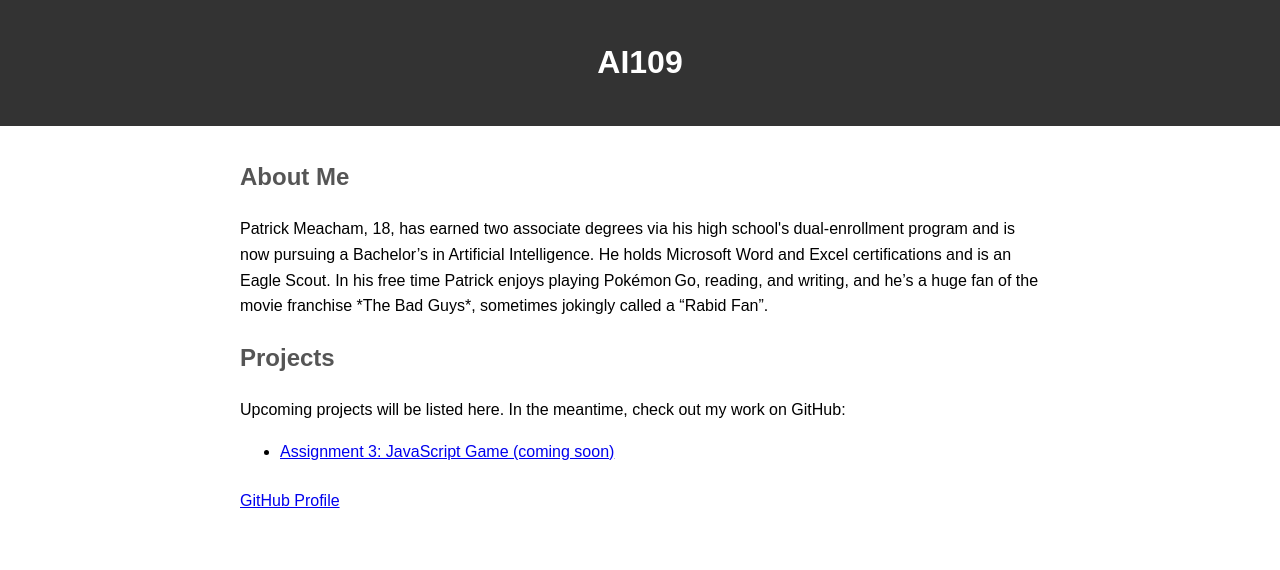
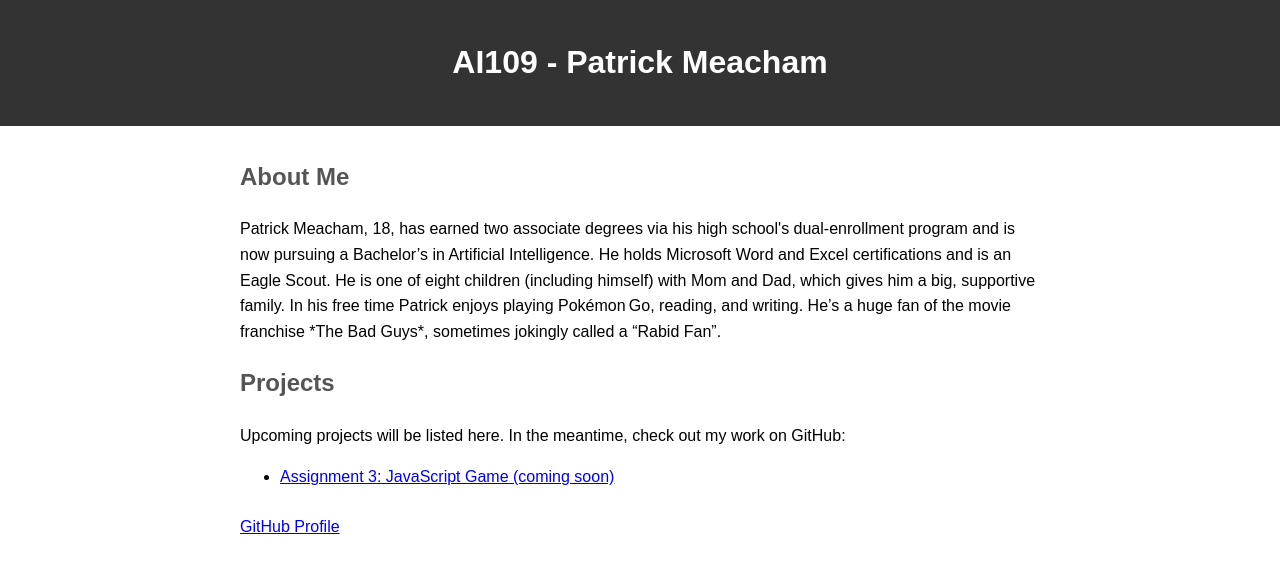
Before and after one commit to PatrickMeacham/AI-109-Website, a plain HTML site: page index.html in a window 1280 px wide. Drawn offline with Linux system fonts and the light colour scheme.

Commit message:
Added my family info into my About Me paragraph, added my name into the Header

```diff
--- a/index.html
+++ b/index.html
@@ -15,12 +15,12 @@
 </head>
 <body>
   <header>
-    <h1>AI109</h1>
+    <h1>AI109 - Patrick Meacham</h1>
   </header>
   <div class="container">
     <section class="about">
       <h2>About Me</h2>
-      <p>Patrick Meacham, 18, has earned two associate degrees via his high school's dual‑enrollment program and is now pursuing a Bachelor’s in Artificial Intelligence. He holds Microsoft Word and Excel certifications and is an Eagle Scout. In his free time Patrick enjoys playing Pokémon Go, reading, and writing, and he’s a huge fan of the movie franchise *The Bad Guys*, sometimes jokingly called a “Rabid Fan”.</p>
+      <p>Patrick Meacham, 18, has earned two associate degrees via his high school's dual‑enrollment program and is now pursuing a Bachelor’s in Artificial Intelligence. He holds Microsoft Word and Excel certifications and is an Eagle Scout. He is one of eight children (including himself) with Mom and Dad, which gives him a big, supportive family. In his free time Patrick enjoys playing Pokémon Go, reading, and writing. He’s a huge fan of the movie franchise *The Bad Guys*, sometimes jokingly called a “Rabid Fan”.</p>
     </section>
     <section class="projects">
       <h2>Projects</h2>
```
